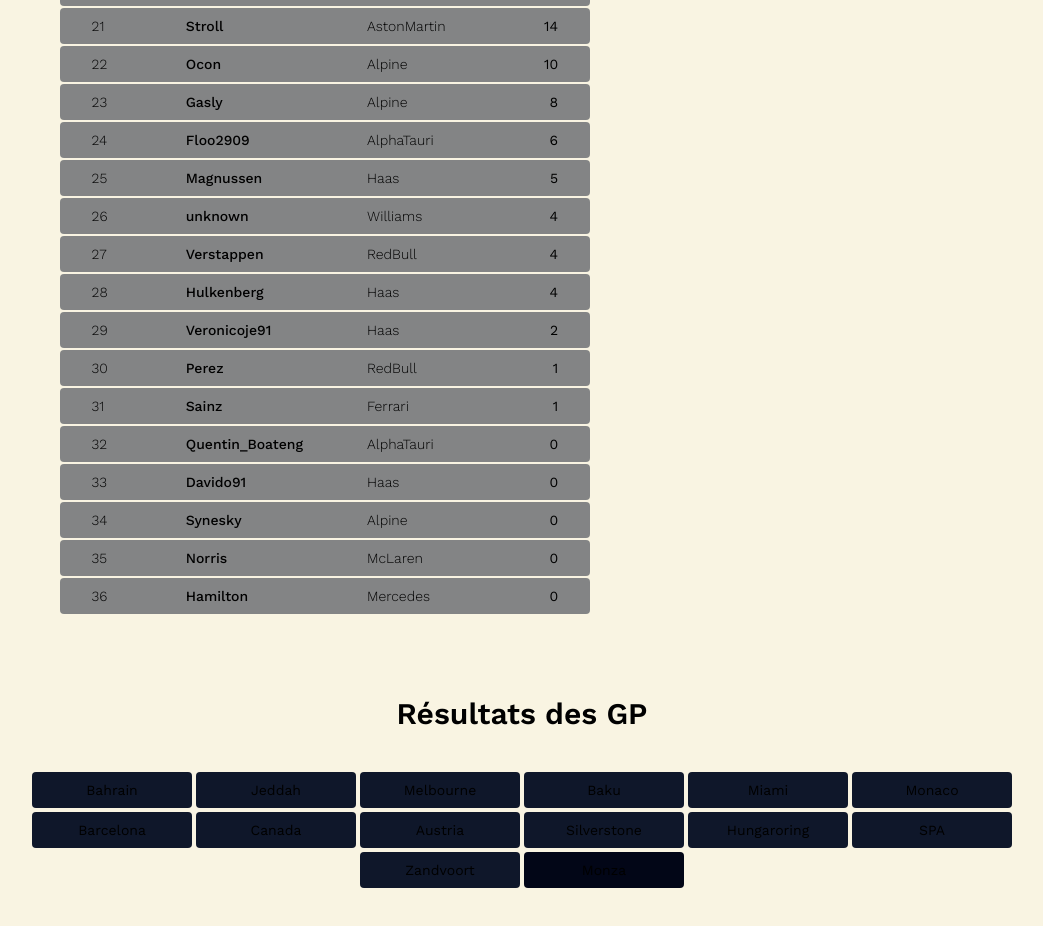
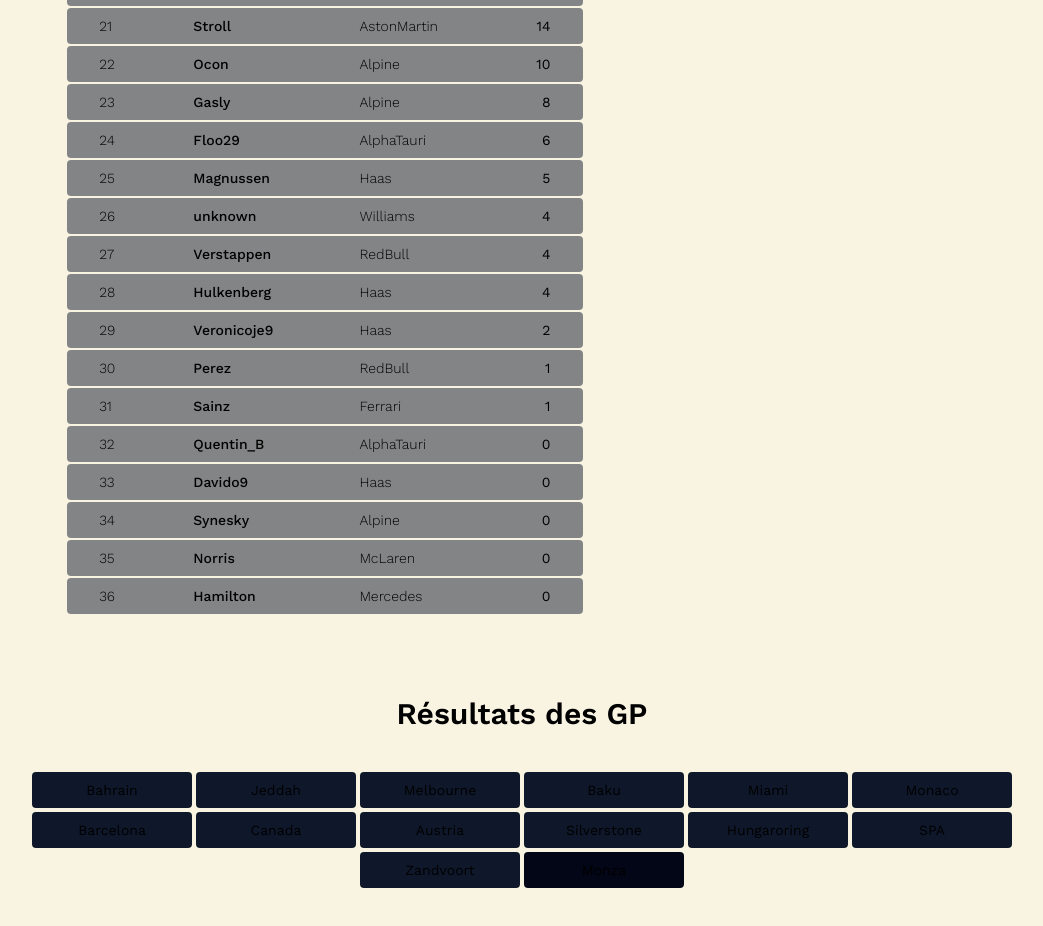
Before and after one commit to pauldkn/f1_tracking, a Next.js app: page / in a window 1280 px wide. Shown: the part 880-1806 px from the top of the page, without its empty margins (118-1161 px from the left). Built offline with nearby package versions, Linux system fonts and the light colour scheme.

Commit message:
edit: make playerNames anonymous

```diff
--- a/data/piloteData.ts
+++ b/data/piloteData.ts
@@ -11,10 +11,10 @@
   { name: 'TheDarkKnight', team: 'Mercedes', isAI: false },
   { name: 'Alex123fr', team: 'AstonMartin', isAI: false },
   { name: 'Alexbenzema11', team: 'Williams', isAI: false },
-  { name: 'Floo2909', team: 'AlphaTauri', isAI: false },
-  { name: 'Quentin_Boateng', team: 'AlphaTauri', isAI: false },
-  { name: 'Veronicoje91', team: 'Haas', isAI: false },
-  { name: 'Davido91', team: 'Haas', isAI: false },
+  { name: 'Floo29', team: 'AlphaTauri', isAI: false },
+  { name: 'Quentin_B', team: 'AlphaTauri', isAI: false },
+  { name: 'Veronicoje9', team: 'Haas', isAI: false },
+  { name: 'Davido9', team: 'Haas', isAI: false },
   { name: 'Synesky', team: 'Alpine', isAI: false },
   { name: 'unknown', team: 'Williams', isAI: false },
 ]
--- a/data/resultData.ts
+++ b/data/resultData.ts
@@ -12,7 +12,7 @@
       { position: 4, pilote: 'Alexbenzema11', points: 12 },
       { position: 5, pilote: 'Dikson', points: 10 },
       { position: 6, pilote: 'PriceMGL', points: 8 },
-      { position: 7, pilote: 'Floo2909', points: 6 },
+      { position: 7, pilote: 'Floo29', points: 6 },
       { position: 8, pilote: 'Ocon', points: 4 },
       { position: 9, pilote: 'Edy', points: 2 },
       { position: 10, pilote: 'Bottas', points: 1 },
@@ -30,7 +30,7 @@
       { position: 6, pilote: 'Alex123fr', points: 8 },
       { position: 7, pilote: 'Sargeant', points: 6 },
       { position: 8, pilote: 'Alexbenzema11', points: 4 },
-      { position: 9, pilote: 'Veronicoje91', points: 2 },
+      { position: 9, pilote: 'Veronicoje9', points: 2 },
       { position: 10, pilote: 'Bottas', points: 1 },
     ],
   },
```
Also changed, not shown: types/pilote.ts (+4 -4 lines).
